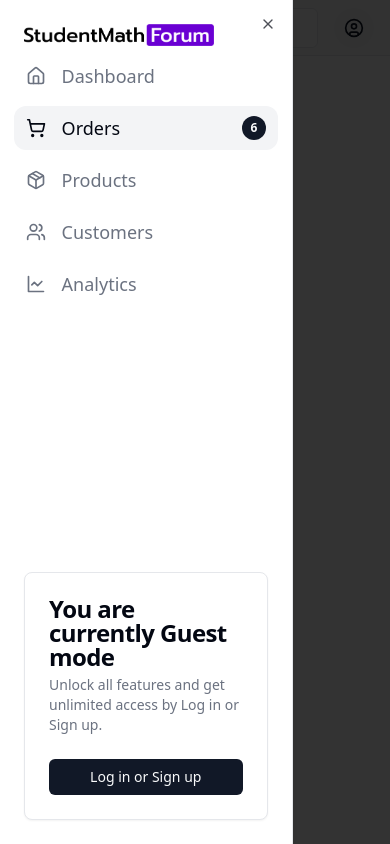
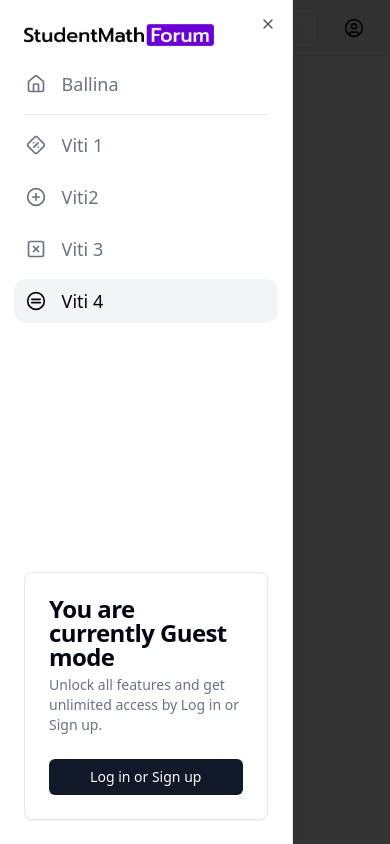
Before and after one commit to AbdullahMift/StudentMathForum-new, a React (Vite) app: page /viti4 in a window 390 px wide. Both pictures are taken after a click on the button "Toggle navigation menu". Built offline with nearby package versions, Linux system fonts and the light colour scheme.

Commit message:
implementing routing links to mobile sidebar elements, and other small changes

```diff
--- a/src/App.tsx
+++ b/src/App.tsx
@@ -6,6 +6,10 @@
 import Ballina from "./pages/Ballina";
 import Sidebar from "./components/Sidebar";
 import Navbar from "./components/Navbar";
+import Viti1 from "./pages/Viti1";
+import Viti2 from "./pages/Viti2";
+import Viti3 from "./pages/Viti3";
+import Viti4 from "./pages/Viti4";
 
 function App() {
   return (
@@ -32,6 +36,10 @@
             <Navbar />
             <Routes>
               <Route path="/" element={<Ballina />} />
+              <Route path="/viti1" element={<Viti1 />} />
+              <Route path="/viti2" element={<Viti2 />} />
+              <Route path="/viti3" element={<Viti3 />} />
+              <Route path="/viti4" element={<Viti4 />} />
             </Routes>
           </div>
         </div>
--- a/src/components/Navbar.tsx
+++ b/src/components/Navbar.tsx
@@ -10,7 +10,7 @@
 } from "lucide-react";
 import { Button } from "./ui/button";
 import { Sheet, SheetContent, SheetTrigger } from "./ui/sheet";
-import { Link } from "react-router-dom";
+import { Link, useLocation } from "react-router-dom";
 import { Badge } from "./ui/badge";
 import {
   Card,
@@ -21,6 +21,8 @@
 } from "./ui/card";
 import { Input } from "./ui/input";
 
+import { CircleEqual, CirclePlus, DiamondPercent, SquareX } from "lucide-react";
+
 import {
   DropdownMenu,
   DropdownMenuContent,
@@ -30,13 +32,21 @@
   DropdownMenuTrigger,
 } from "@/components/ui/dropdown-menu";
 
-import SMFLogo from "../../public/StudentMathForumLogo.png";
+import SMFLogo from "/StudentMathForumLogo.png";
+import { Separator } from "@/components/ui/separator";
+import { useState } from "react";
 
 const Navbar = () => {
+  const [isOpen, setIsOpen] = useState(false);
+
+  const closeSidebar = () => setIsOpen(false);
+
+  const location = useLocation();
+  const isActive = location.pathname;
   return (
     <>
       <header className="flex h-14 items-center gap-4 border-b bg-muted/40 px-4 lg:h-[60px] lg:px-6 ">
-        <Sheet>
+        <Sheet open={isOpen} onOpenChange={setIsOpen}>
           <SheetTrigger asChild>
             <Button
               variant="outline"
@@ -50,48 +60,62 @@
           <SheetContent side="left" className="flex flex-col">
             <nav className="grid gap-2 text-lg font-medium">
               <Link
-                to="#"
-                className="flex items-center gap-2 text-lg font-semibold"
+                to="/"
+                className={`flex items-center gap-2 pb-2 text-lg font-semibold`}
+                onClick={closeSidebar}
               >
                 <img src={SMFLogo} className="h-[22px]" alt="" />
               </Link>
               <Link
-                to="#"
-                className="mx-[-0.65rem] flex items-center gap-4 rounded-xl px-3 py-2 text-muted-foreground hover:text-foreground"
+                to="/"
+                className={`${
+                  isActive === "/" ? "bg-muted" : "text-muted-foreground"
+                } mx-[-0.65rem] flex items-center gap-4 rounded-xl px-3 py-2 hover:text-foreground`}
+                onClick={closeSidebar}
               >
                 <Home className="h-5 w-5" />
-                Dashboard
+                Ballina
+              </Link>
+              <Separator />
+              <Link
+                to="/viti1"
+                className={`${
+                  isActive === "/viti1" ? "bg-muted" : "text-muted-foreground"
+                } mx-[-0.65rem] flex items-center gap-4 rounded-xl px-3 py-2 hover:text-foreground`}
+                onClick={closeSidebar}
+              >
+                <DiamondPercent className="h-5 w-5" />
+                Viti 1
               </Link>
               <Link
-                to="#"
-                className="mx-[-0.65rem] flex items-center gap-4 rounded-xl bg-muted px-3 py-2 text-foreground hover:text-foreground"
+                to="/viti2"
+                className={`${
+                  isActive === "/viti2" ? "bg-muted" : "text-muted-foreground"
+                } mx-[-0.65rem] flex items-center gap-4 rounded-xl px-3 py-2 hover:text-foreground`}
+                onClick={closeSidebar}
               >
-                <ShoppingCart className="h-5 w-5" />
-                Orders
-                <Badge className="ml-auto flex h-6 w-6 shrink-0 items-center justify-center rounded-full">
-                  6
-                </Badge>
+                <CirclePlus className="h-5 w-5" />
+                Viti2
               </Link>
               <Link
-                to="#"
-                className="mx-[-0.65rem] flex items-center gap-4 rounded-xl px-3 py-2 text-muted-foreground hover:text-foreground"
+                to="/viti3"
+                className={`${
+                  isActive === "/viti3" ? "bg-muted" : "text-muted-foreground"
+                } mx-[-0.65rem] flex items-center gap-4 rounded-xl px-3 py-2 hover:text-foreground`}
+                onClick={closeSidebar}
               >
-                <Package className="h-5 w-5" />
-                Products
+                <SquareX className="h-5 w-5" />
+                Viti 3
               </Link>
               <Link
-                to="#"
-                className="mx-[-0.65rem] flex items-center gap-4 rounded-xl px-3 py-2 text-muted-foreground hover:text-foreground"
+                to="/viti4"
+                className={`${
+                  isActive === "/viti4" ? "bg-muted" : "text-muted-foreground"
+                } mx-[-0.65rem] flex items-center gap-4 rounded-xl px-3 py-2 hover:text-foreground`}
+                onClick={closeSidebar}
               >
-                <Users className="h-5 w-5" />
-                Customers
-              </Link>
-              <Link
-                to="#"
-                className="mx-[-0.65rem] flex items-center gap-4 rounded-xl px-3 py-2 text-muted-foreground hover:text-foreground"
-              >
-                <LineChart className="h-5 w-5" />
-                Analytics
+                <CircleEqual className="h-5 w-5" />
+                Viti 4
               </Link>
             </nav>
             <div className="mt-auto">
--- a/src/components/Sidebar.tsx
+++ b/src/components/Sidebar.tsx
@@ -1,7 +1,6 @@
-import React from "react";
 import { Link } from "react-router-dom";
 
-import SMFLogo from "../../public/StudentMathForumLogo.png";
+import SMFLogo from "/StudentMathForumLogo.png";
 import {
   CircleEqual,
   CirclePlus,
@@ -41,9 +40,9 @@
             </Button> */}
           </div>
           <div className="flex-1 ">
-            <nav className="grid items-start px-2 text-sm font-medium lg:px-4">
+            <nav className="grid items-start gap-1 px-2 text-sm font-medium lg:px-4">
               <Link
-                to="#"
+                to="/"
                 className={`${
                   isActive === "/" ? "bg-muted" : "text-muted-foreground"
                 } flex items-center gap-3 rounded-lg px-3 py-2  transition-all hover:text-primary`}
@@ -51,22 +50,19 @@
                 <Home className="h-4 w-4" />
                 Ballina
               </Link>
-              <Separator className="" />
+              <Separator />
 
               <Link
-                to="#"
+                to="/viti1"
                 className={`${
                   isActive === "/viti1" ? "bg-muted" : "text-muted-foreground"
                 } flex items-center gap-3 rounded-lg px-3 py-2 text-muted-foreground transition-all hover:text-primary`}
               >
                 <DiamondPercent className="h-4 w-4" />
                 Viti 1
-                <Badge className="ml-auto flex h-6 w-6 shrink-0 items-center justify-center rounded-full">
-                  6
-                </Badge>
               </Link>
               <Link
-                to="#"
+                to="/viti2"
                 className={`${
                   isActive === "/viti2" ? "bg-muted" : "text-muted-foreground"
                 } flex items-center gap-3 rounded-lg  px-3 py-2 transition-all hover:text-primary`}
@@ -75,7 +71,7 @@
                 Viti 2
               </Link>
               <Link
-                to="#"
+                to="/viti3"
                 className={`${
                   isActive === "/viti3" ? "bg-muted" : "text-muted-foreground"
                 } flex items-center gap-3 rounded-lg  px-3 py-2 transition-all hover:text-primary`}
@@ -84,7 +80,7 @@
                 Viti 3
               </Link>
               <Link
-                to="#"
+                to="/viti4"
                 className={`${
                   isActive === "/viti4" ? "bg-muted" : "text-muted-foreground"
                 } flex items-center gap-3 rounded-lg  px-3 py-2 transition-all hover:text-primary`}
--- a/src/pages/Ballina.tsx
+++ b/src/pages/Ballina.tsx
@@ -7,17 +7,18 @@
 } from "@/components/ui/card";
 import { FolderClosed } from "lucide-react";
 
-import Viti1 from "../../public/Images/Viti1.png";
-import Viti2 from "../../public/Images/Viti2.png";
-import Viti3 from "../../public/Images/Viti3.png";
-import Viti4 from "../../public/Images/Viti4.png";
+import Viti1 from "/Images/Viti1.png";
+import Viti2 from "/Images/Viti2.png";
+import Viti3 from "/Images/Viti3.png";
+import Viti4 from "/Images/Viti4.png";
+import { Link } from "react-router-dom";
 
 const Ballina = () => {
-  const vitet: { id: number; name: string; imgUrl: string }[] = [
-    { id: 1, name: "Viti 1", imgUrl: Viti1 },
-    { id: 2, name: "Viti 2", imgUrl: Viti2 },
-    { id: 3, name: "Viti 3", imgUrl: Viti3 },
-    { id: 4, name: "Viti 4", imgUrl: Viti4 },
+  const vitet: { id: number; name: string; imgUrl: string; path: string }[] = [
+    { id: 1, name: "Viti 1", imgUrl: Viti1, path: "/viti1" },
+    { id: 2, name: "Viti 2", imgUrl: Viti2, path: "/viti2" },
+    { id: 3, name: "Viti 3", imgUrl: Viti3, path: "/viti3" },
+    { id: 4, name: "Viti 4", imgUrl: Viti4, path: "/viti4" },
   ];
   return (
     <>
@@ -32,7 +33,11 @@
         >
           <div className="flex flex-wrap items-start justify-center sm:justify-start py-8 px-8 rounded-lg gap-8 ">
             {vitet.map((item) => (
-              <Card className=" max-w-[400px] w-full sm:w-[250px] hover:cursor-pointer hover:shadow-lg">
+              <Link
+                to={item.path}
+                className="max-w-[400px] w-full sm:w-[250px]"
+              >
+                <Card className=" w-full hover:cursor-pointer hover:shadow-lg">
                   <CardHeader className="h-[120px] flex justify-center p-0 relative">
                     <img
                       src={item.imgUrl}
@@ -50,10 +55,11 @@
                       </CardDescription>
                     </div>
                     <div className="py-1 flex justify-end px-3">
-                    <FolderClosed className="text-slate-500" />
+                      <FolderClosed className="text-slate-500 hover:fill-slate-400 " />
                     </div>
                   </CardContent>
                 </Card>
+              </Link>
             ))}
           </div>
         </div>
```
Lines whose indentation alone changed are shown as unchanged.
